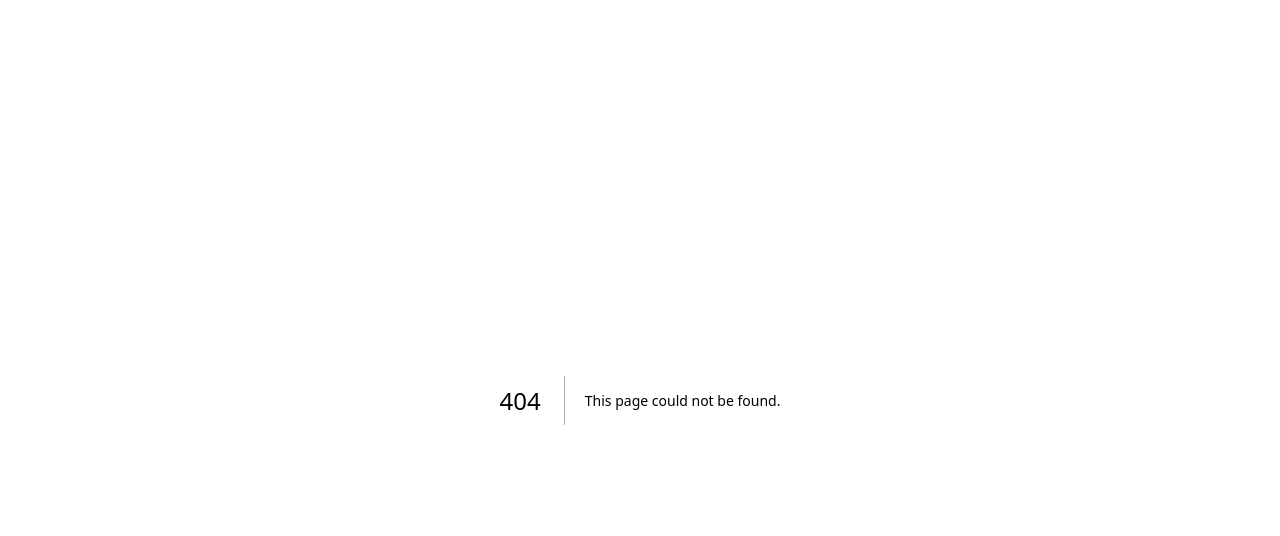
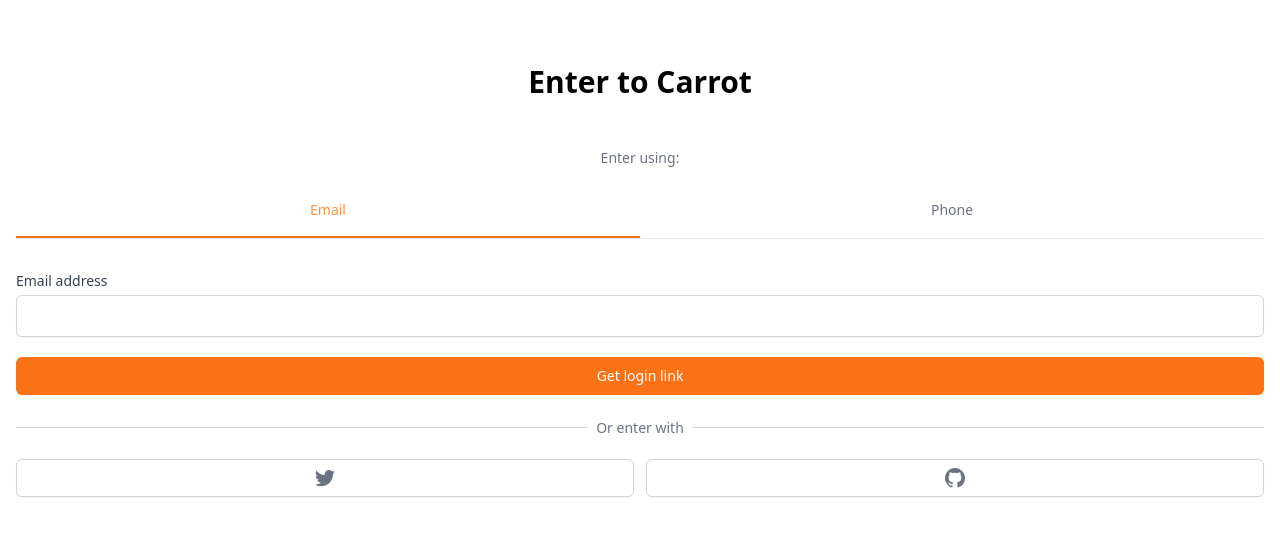
Before and after one commit to oio337a/Next-JS-prec, a Next.js app in the folder carrot-market/: page /enter in a window 1280 px wide. Before the commit this address had no page. Shown: the top 536 px of the page. Built offline with nearby package versions, Linux system fonts and the light colour scheme.

Commit message:
create enter page

```diff
--- a/carrot-market/package.json
+++ b/carrot-market/package.json
@@ -9,6 +9,7 @@
     "lint": "next lint"
   },
   "dependencies": {
+    "@tailwindcss/forms": "^0.5.3",
     "@types/node": "20.3.3",
     "@types/react": "18.2.14",
     "@types/react-dom": "18.2.6",
--- /dev/null
+++ b/carrot-market/pages/enter.tsx
@@ -0,0 +1,114 @@
+import type { NextPage } from "next";
+import { useState } from "react";
+
+function cls(...classnames: string[]) {
+  return classnames.join(" ");
+}
+
+const Enter: NextPage = () => {
+  const [method, setMethod] = useState<"email" | "phone">("email");
+  const onEmailClick = () => setMethod("email");
+  const onPhoneClick = () => setMethod("phone");
+  return (
+    <div className="mt-16 px-4">
+      <h3 className="text-3xl font-bold text-center">Enter to Carrot</h3>
+      <div className="mt-12">
+        <div className="flex flex-col items-center">
+          <h5 className="text-sm text-gray-500 font-medium">Enter using:</h5>
+          <div className="grid  border-b  w-full mt-8 grid-cols-2 ">
+            <button
+              className={cls(
+                "pb-4 font-medium text-sm border-b-2",
+                method === "email"
+                  ? " border-orange-500 text-orange-400"
+                  : "border-transparent hover:text-gray-400 text-gray-500"
+              )}
+              onClick={onEmailClick}
+            >
+              Email
+            </button>
+            <button
+              className={cls(
+                "pb-4 font-medium text-sm border-b-2",
+                method === "phone"
+                  ? " border-orange-500 text-orange-400"
+                  : "border-transparent hover:text-gray-400 text-gray-500"
+              )}
+              onClick={onPhoneClick}
+            >
+              Phone
+            </button>
+          </div>
+        </div>
+        <form className="flex flex-col mt-8">
+          <label className="text-sm font-medium text-gray-700">
+            {method === "email" ? "Email address" : null}
+            {method === "phone" ? "Phone number" : null}
+          </label>
+          <div className="mt-1">
+            {method === "email" ? (
+              <input
+                type="email"
+                className="appearance-none w-full px-3 py-2 border border-gray-300 rounded-md shadow-sm placeholder-gray-400 focus:outline-none focus:ring-orange-500 focus:border-orange-500"
+                required
+              />
+            ) : null}
+            {method === "phone" ? (
+              <div className="flex rounded-md shadow-sm">
+                <span className="flex items-center justify-center px-3 rounded-l-md border border-r-0 border-gray-300 bg-gray-50 text-gray-500 select-none text-sm">
+                  +82
+                </span>
+                <input
+                  type="number"
+                  className="appearance-none w-full px-3 py-2 border border-gray-300 rounded-md rounded-l-none shadow-sm placeholder-gray-400 focus:outline-none focus:ring-orange-500 focus:border-orange-500"
+                  required
+                />
+              </div>
+            ) : null}
+          </div>
+          <button className="mt-5 bg-orange-500 hover:bg-orange-600 text-white py-2 px-4 border border-transparent rounded-md shadow-sm text-sm font-medium focus:ring-2 focus:ring-offset-2 focus:ring-orange-500 focus:outline-none ">
+            {method === "email" ? "Get login link" : null}
+            {method === "phone" ? "Get one-time password" : null}
+          </button>
+        </form>
+        <div className="mt-8">
+          <div className="relative">
+            <div className="absolute w-full border-t border-gray-300" />
+            <div className="relative -top-3 text-center ">
+              <span className="bg-white px-2 text-sm text-gray-500">
+                Or enter with
+              </span>
+            </div>
+          </div>
+          <div className="grid grid-cols-2 mt-2 gap-3">
+            <button className="flex justify-center items-center py-2 px-4 border border-gray-300 rounded-md shadow-sm bg-white text-sm font-medium text-gray-500 hover:bg-gray-50">
+              <svg
+                className="w-5 h-5"
+                aria-hidden="true"
+                fill="currentColor"
+                viewBox="0 0 20 20"
+              >
+                <path d="M6.29 18.251c7.547 0 11.675-6.253 11.675-11.675 0-.178 0-.355-.012-.53A8.348 8.348 0 0020 3.92a8.19 8.19 0 01-2.357.646 4.118 4.118 0 001.804-2.27 8.224 8.224 0 01-2.605.996 4.107 4.107 0 00-6.993 3.743 11.65 11.65 0 01-8.457-4.287 4.106 4.106 0 001.27 5.477A4.073 4.073 0 01.8 7.713v.052a4.105 4.105 0 003.292 4.022 4.095 4.095 0 01-1.853.07 4.108 4.108 0 003.834 2.85A8.233 8.233 0 010 16.407a11.616 11.616 0 006.29 1.84" />
+              </svg>
+            </button>
+            <button className="flex justify-center items-center py-2 px-4 border border-gray-300 rounded-md shadow-sm bg-white text-sm font-medium text-gray-500 hover:bg-gray-50">
+              <svg
+                className="w-5 h-5"
+                aria-hidden="true"
+                fill="currentColor"
+                viewBox="0 0 20 20"
+              >
+                <path
+                  fillRule="evenodd"
+                  d="M10 0C4.477 0 0 4.484 0 10.017c0 4.425 2.865 8.18 6.839 9.504.5.092.682-.217.682-.483 0-.237-.008-.868-.013-1.703-2.782.605-3.369-1.343-3.369-1.343-.454-1.158-1.11-1.466-1.11-1.466-.908-.62.069-.608.069-.608 1.003.07 1.531 1.032 1.531 1.032.892 1.53 2.341 1.088 2.91.832.092-.647.35-1.088.636-1.338-2.22-.253-4.555-1.113-4.555-4.951 0-1.093.39-1.988 1.029-2.688-.103-.253-.446-1.272.098-2.65 0 0 .84-.27 2.75 1.026A9.564 9.564 0 0110 4.844c.85.004 1.705.115 2.504.337 1.909-1.296 2.747-1.027 2.747-1.027.546 1.379.203 2.398.1 2.651.64.7 1.028 1.595 1.028 2.688 0 3.848-2.339 4.695-4.566 4.942.359.31.678.921.678 1.856 0 1.338-.012 2.419-.012 2.747 0 .268.18.58.688.482A10.019 10.019 0 0020 10.017C20 4.484 15.522 0 10 0z"
+                  clipRule="evenodd"
+                />
+              </svg>
+            </button>
+          </div>
+        </div>
+      </div>
+    </div>
+  );
+};
+export default Enter;
--- a/carrot-market/tailwind.config.js
+++ b/carrot-market/tailwind.config.js
@@ -15,5 +15,5 @@
     },
   },
   darkMode: 'media',
-  plugins: [],
+  plugins: [require('@tailwindcss/forms')],
 };
```
Also changed, not shown: 2 other files (tests, documents, lock files or other folders).
